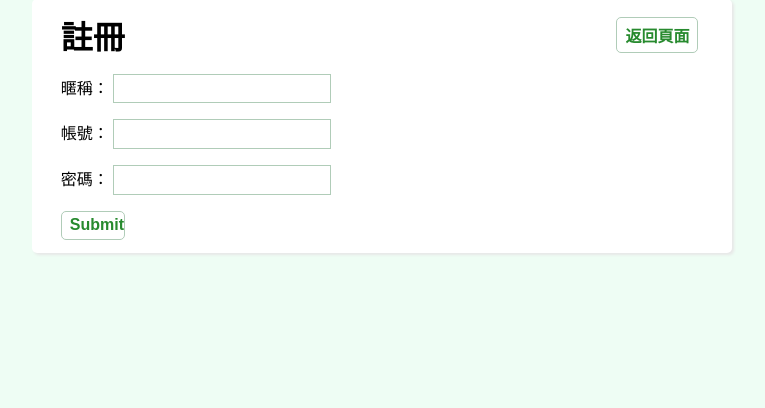
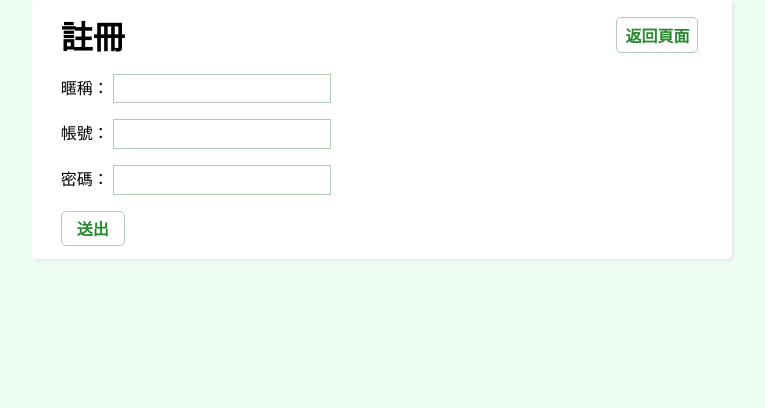
Before and after one commit to Lidemy/mentor-program-5th-YO-0115, a PHP site: page /register.php in a window 1280 px wide. Shown: the part 61-469 px from the top of the page, without its empty margins (258-1023 px from the left). Run offline with PHP 8.4, Linux system fonts and the light colour scheme; a stand-in replaces the project's code that opens the database connection.

Commit message:
week9Update

```diff
--- a/homeworks/week9/hw1/index.php
+++ b/homeworks/week9/hw1/index.php
@@ -62,7 +62,7 @@
           <span><?php echo '<h2>HI！' . $nickname . '</h2>' ?></span>
         </div>
         <textarea name="content" rows="5"></textarea>
-        <input class="board__submit-btn" type="submit" />
+        <input class="board__submit-btn" type="submit" value="送出" />
       <?php } else { ?>
         <div class="board__nickname">
           <span>請先登入</span>
--- a/homeworks/week9/hw1/login.php
+++ b/homeworks/week9/hw1/login.php
@@ -40,7 +40,7 @@
         <span>密碼：</span>
         <input type="password" name="password" />
       </div>
-      <input class="board__submit-btn" type="submit" />
+      <input class="board__submit-btn" type="submit" value="送出" />
     </form>
   </main>
 </body>
--- a/homeworks/week9/hw1/register.php
+++ b/homeworks/week9/hw1/register.php
@@ -44,7 +44,7 @@
         <span>密碼：</span>
         <input type="password" name="password" />
       </div>
-      <input class="board__submit-btn" type="submit" />
+      <input class="board__submit-btn" type="submit" value="送出" />
     </form>
   </main>
 </body>
```
